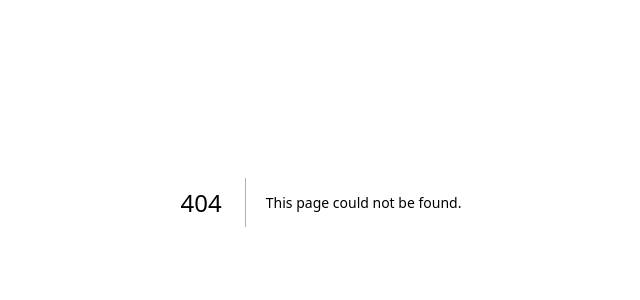
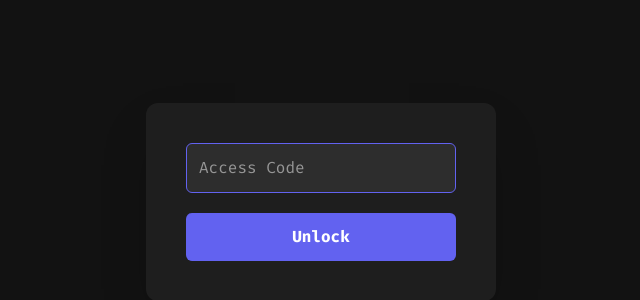
Before and after one commit to Sonic12K12/portfolio-website-nextjs, a Next.js app: page /login in a window 1280 px wide. Before the commit this address had no page. Shown: the part 198-498 px from the top of the page, without its empty margins (319-959 px from the left). Built offline with nearby package versions, Linux system fonts and the light colour scheme.

Commit message:
add login page component with form handling and error display

```diff
--- /dev/null
+++ b/src/app/login/page.js
@@ -0,0 +1,50 @@
+// src/app/login/page.js
+"use client";
+
+import { useState } from "react";
+import { authenticate } from "../actions";
+
+export default function LoginPage() {
+  const [error, setError] = useState("");
+
+  // Handle form submission without reloading the page
+  async function handleSubmit(event) {
+    event.preventDefault();
+
+    const formData = new FormData(event.currentTarget);
+    const result = await authenticate(formData);
+
+    // Display error message if the server action returns one
+    if (result?.error) {
+      setError(result.error);
+    }
+  }
+
+  return (
+    // Main wrapper matching your dark mode styling
+    <main className="min-h-screen bg-[#121212] flex items-center justify-center p-4">
+      {/* Login box container */}
+      <div className="bg-[#1e1e1e] p-10 rounded-xl shadow-2xl text-center max-w-87.5 w-full">
+        <form onSubmit={handleSubmit} className="flex flex-col gap-5">
+          <input
+            type="password"
+            name="password"
+            placeholder="Access Code"
+            required
+            autoFocus
+            className="w-full p-3 bg-[#2d2d2d] border border-[#3d3d3d] text-white rounded-md text-base outline-none focus:border-[#6262f0] transition-colors"
+          />
+          <button
+            type="submit"
+            className="w-full p-3 bg-[#6262f0] hover:bg-[#4f46e5] text-white rounded-md text-base font-bold cursor-pointer transition-colors"
+          >
+            Unlock
+          </button>
+        </form>
+
+        {/* Conditional error message rendering */}
+        {error && <div className="text-red-500 text-sm mt-4">{error}</div>}
+      </div>
+    </main>
+  );
+}
```
